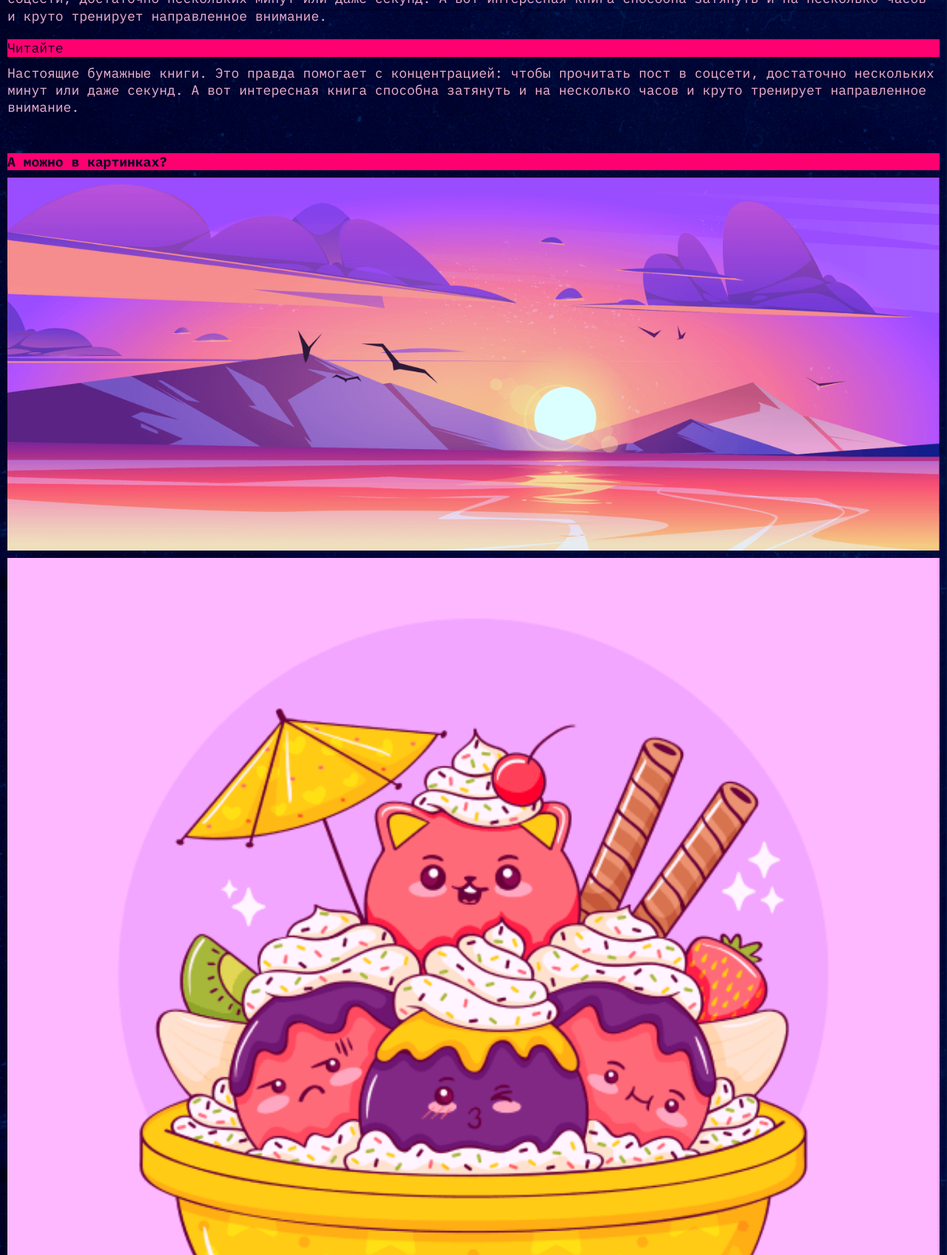
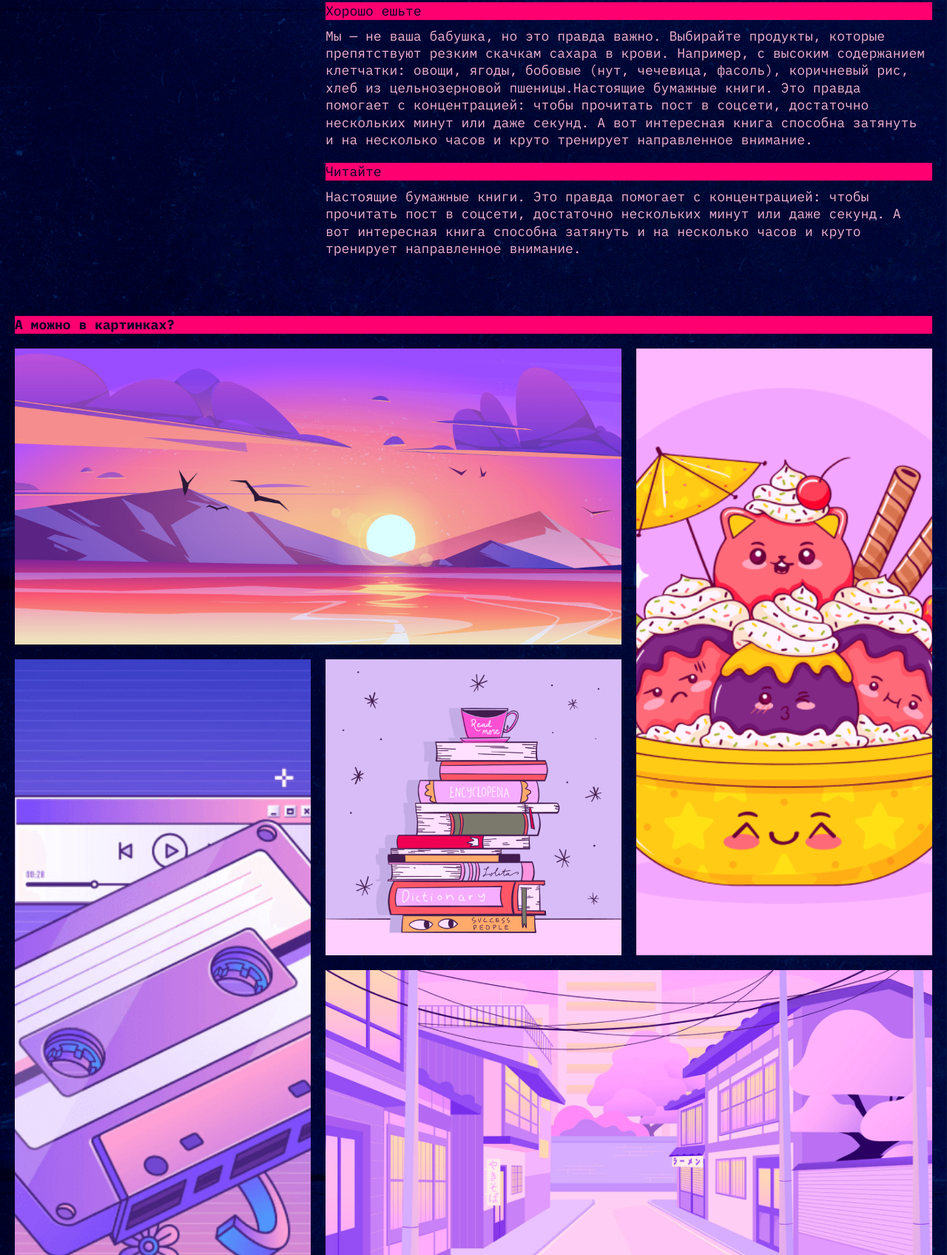
Before and after one commit to Kaylapoza/slozhno-sosredotochitsya-fd, a plain HTML site: page index.html in a window 1280 px wide. Shown: the part 2404-4100 px from the top of the page at 74% size. Drawn offline with Linux system fonts and the light colour scheme.

Commit message:
долупасил адаптив темную тему

```diff
--- a/styles/style.css
+++ b/styles/style.css
@@ -261,6 +261,87 @@
 .section__image  {
   inline-size: 100%;
 }
+
+@media (width >= 768px) {
+  .content {
+    margin: 60px 0;
+    gap: 80px;
+  }
+
+  .section {
+    grid-template-columns: repeat(3, 1fr);
+    padding: 0 20px;
+  }
+
+  .section__title {
+    grid-column: 1/2;
+  }
+
+  .card {
+    grid-column: 2/4;
+  }
+
+  .section:nth-child(2) .card {
+    grid-column: 1/-1;
+  }
+
+  .section:nth-of-type(4) {
+    grid-template-rows: min-content 1fr 1fr min-content;
+    gap: 20px;
+  }
+
+  .section:nth-of-type(4) .title-decor {
+    grid-column: 1/-1;
+    grid-row: 1/2;
+  }
+
+  .section__image {
+    object-position: center;
+    object-fit: cover;
+    inline-size: 100%;
+    block-size: 100%;
+  }
+
+  .section__image:nth-of-type(1) {
+    grid-column: 1/3;
+    grid-row: 2/3;
+  }
+
+  .section__image:nth-of-type(2) {
+    grid-column: 3/4;
+    grid-row: 2/4;
+  }
+
+  .section__image:nth-of-type(3) {
+    grid-column: 1/2;
+    grid-row: 3/5;
+  }
+
+  .section__image:nth-of-type(4) {
+    grid-column: 2/3;
+    grid-row: 3/4;
+  }
+
+  .section__image:nth-of-type(5) {
+    grid-column: 2/4;
+    grid-row: 4/5;
+  }
+}
+
+@media (width >= 1024px) {
+  .section:nth-of-type(2) .card:first-of-type {
+    grid-column: 1/2;
+  }
+
+  .section:nth-of-type(2) .card:nth-of-type(2) {
+    grid-column: 2/3;
+  }
+
+  .section:nth-of-type(2) .card:nth-of-type(3) {
+    grid-column: 3/4;
+  }
+}
+
 .footer {
   position: relative;
   block-size: 100vh;
@@ -271,3 +352,17 @@
   justify-items: center;
   align-items: center;
 }
+
+@media (width >= 768px) {
+  .footer {
+    min-block-size: 1024px;
+  }
+}
+
+@media (width >= 1024px) {
+  .footer {
+    min-block-size: 768px;
+  }
+}
+
+/* Доделать разметку картинок. Скорее всего придется переделать свойства у секшен имадж полностью через хз */
```
